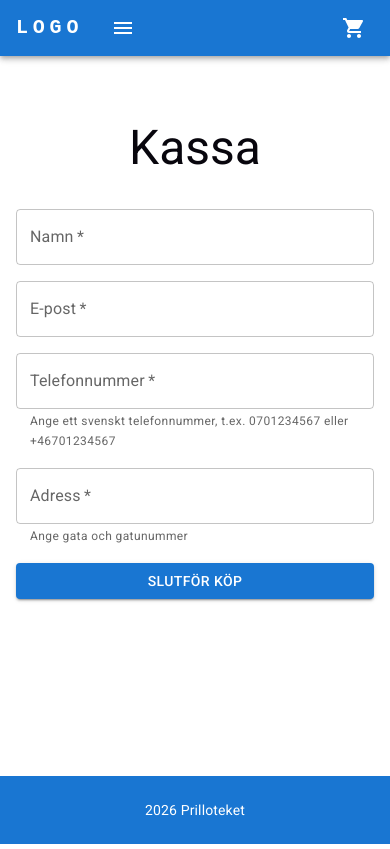
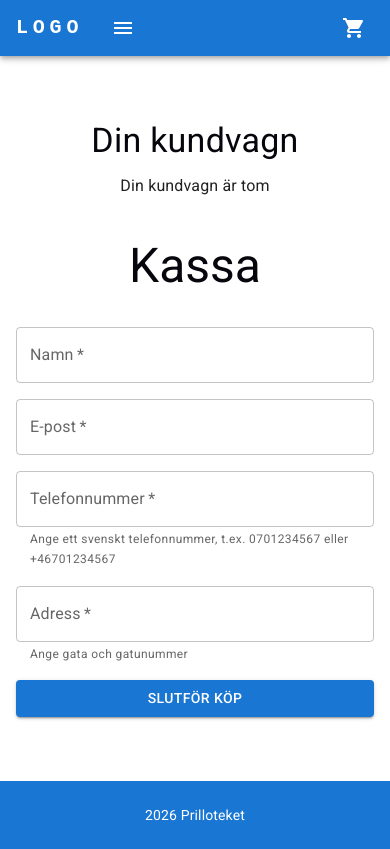
Before and after one commit to adamwidar-92/InlWebbshop3, a React (Vite) app in the folder web/: page /checkout in a window 390 px wide. Built offline with nearby package versions, Linux system fonts and the light colour scheme.

Commit message:
Responsiv kundvagnsöversikt på checkouten

```diff
--- a/web/src/pages/Checkout.tsx
+++ b/web/src/pages/Checkout.tsx
@@ -1,8 +1,55 @@
 import { Box, Button, Container, TextField, Typography } from '@mui/material'
+import { useCart } from '../context/CartContext'
 
 export default function Checkout() {
+  const { items } = useCart()
+
+  let totalPrice = 0
+
+  items.forEach((item) => {
+    totalPrice = totalPrice + item.price * item.quantity
+  })
+
   return (
     <Container sx={{ py: 8 }}>
+      <Box component="section" sx={{ mb: 5 }}>
+        <Typography variant="h4" component="h2" gutterBottom>
+          Din kundvagn
+        </Typography>
+
+      {items.length === 0 ? (
+        <Typography>
+          Din kundvagn är tom
+        </Typography>
+        ) : (
+        items.map((item) => (
+          <Box key={item.id} sx={{
+            display: 'flex', flexDirection: { xs: 'column', sm: 'row' }, justifyContent: 'space-between',
+            alignItems: { xs: 'stretch', sm: 'center' }, gap: 2, py: 2, borderBottom: 1, borderColor: 'divider'
+          }}>
+            <Box sx={{ display: 'flex', alignItems: 'center', gap: 2 }}>
+              {item.image && (
+                <Box component='img' src={item.image} alt={item.name} sx={{ width: 80, height: 80, objectFit: 'cover', borderRadius: 1}}/>
+              )}
+              <Box>
+                <Typography sx={{ fontWeight: 'bold' }}>{item.name}</Typography>
+                <Typography>Antal: {item.quantity}</Typography>
+                <Typography>Pris: {item.price} kr/st</Typography>
+              </Box>
+            </Box>
+            <Typography sx={{ fontWeight: 'bold', textAlign: 'right'}}>
+              Summa: {item.price * item.quantity} kr</Typography>
+          </Box>
+        ))
+        )}
+
+        {items.length > 0 && (
+          <Typography variant="h6" sx={{ textAlign: 'right', mt: 2, fontWeight: 'bold' }}>
+            Totalt: {totalPrice} kr
+          </Typography>
+        )}
+
+      </Box>
       <Box component="form" sx={{ display: 'grid', gap: 2 }}>
         <Typography variant="h3" component="h1" gutterBottom>
           Kassa
@@ -40,8 +87,6 @@ export default function Checkout() {
           }}
         />
 
-
-
         <TextField
           required
           fullWidth
```
